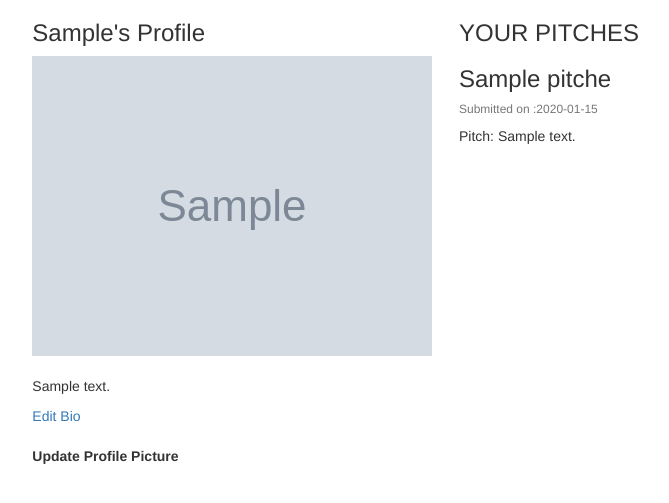
After one commit to oyesa/PitchDom2, a Flask app: template app/templates/profile/profile.html in a window 1280 px wide. The commit adds this page. Shown: the top 503 px of the page, without its empty margins (196-865 px from the left). Run offline with Flask 2, Linux system fonts and the light colour scheme; tables that the repository leaves empty hold one stand-in row (values such as "Sample post"); the template is opened without the code that fills it: values that come from a table or form of the project are taken from there, most other values are stand-ins (such as "Sample title", 1, 10 or a date in 2020); grey boxes marked "Sample" are stand-in pictures; some libraries are stand-ins or nearby versions.

Commit message:
create profile folder and template

```diff
--- a/app/templates/auth/login.html
+++ b/app/templates/auth/login.html
@@ -31,9 +31,7 @@
                       <div class="login-container">
                           {{ wtf.quick_form(login_form) }}
                       </div>
-                      <p>
-                          Don't have an account? <a href="{{ url_for('auth.register') }}" class="">Register</a>
-                      </p>
+                      <p>Don't have an account? <a href="{{ url_for('auth.register') }}" class="">Register Here</a></p>
                   </div>
               </div>
           </div>
--- a/app/templates/auth/register.html
+++ b/app/templates/auth/register.html
@@ -32,9 +32,7 @@
                         <div class="login-container">
                             {{ wtf.quick_form(registration_form) }}
                         </div>
-                        <p>
-                            Have an account? <a href="{{ url_for('auth.login') }}" class="">Login</a>
-                        </p>
+                        <p>Have an account? <a href="{{ url_for('auth.login') }}" class="">Login</a></p>
                     </div>
                 </div>
             </div>
--- /dev/null
+++ b/app/templates/profile/profile.html
@@ -0,0 +1,66 @@
+{% extends 'base.html'%}
+{% block styles%}
+{{ super() }}
+<link rel="stylesheet" href="{{url_for('static',filename='css/profile.css')}}" type="text/css">
+{% endblock styles%}
+
+
+{% block content %}
+
+<div class="container-fluid">
+  <div class="row">
+    <!-- display  uname-->
+    <div class="col-md-2"></div>
+    <div class="col-md-3 text-left">
+      <h3> {{user.username| capitalize}}'s Profile </h3>
+      {% if user.profile_pic_path %}
+      <img src="{{url_for('static',filename=user.profile_pic_path)}}" alt=""><br><br>
+      {%else%}
+      <p><b>No profile picture</b></p>
+      {% endif %}
+
+      <!--display ubio-->
+      {% if user.bio %}
+      <p> {{user.bio}}</p>
+      {%else%}
+      <p><b>You have no bio.</b></p>
+      {% if user == current_user %}
+      <a href="{{url_for('main.update_profile',uname=user.username)}}">Edit Bio</a><br><br>
+      {% endif %}
+      {% endif %}
+      {% if user.bio %}
+      <a href="{{url_for('main.update_profile',uname=user.username)}}">Edit Bio</a><br><br>
+      {% endif %}
+      <p><b>Update Profile Picture</b></p>
+      {% if user == current_user %}
+      <form action="{{url_for('main.update_pic',uname=user.username)}}" method="post" enctype="multipart/form-data">
+        <input type="file" name="photo" class="form-control" required>
+        <input type="submit">
+      </form>
+      {% endif %}
+    </div>
+    <div class="col-md-1"></div>
+    <div class="col-md-4 pitches">
+
+      {% if pitches%}
+
+      <h3>YOUR PITCHES</h3>
+      <div id='card' class="">
+        {% for pitch in pitches %}
+        <div class="card ">
+          <div class="mx-auto card-body">
+            <h3 class="card-title">{{pitch.title}}</h3>
+            <h6 class="card-subtitle mb-2 text-muted">Submitted on :{{pitch.posted.strftime('%Y-%m-%d')}}</h6>
+            <p class="card-text">Pitch: {{pitch.pitch_content}}</p>
+          </div>
+        </div>
+        {% endfor %}
+      </div>
+      {%else%}
+      <p>You have no pitches</p>
+      {%endif%}
+    </div>
+    <div class="col-md-2"></div>
+  </div>
+</div>
+{% endblock %}
```
Also changed, not shown: app/templates/email/welcome_user.html (added).
